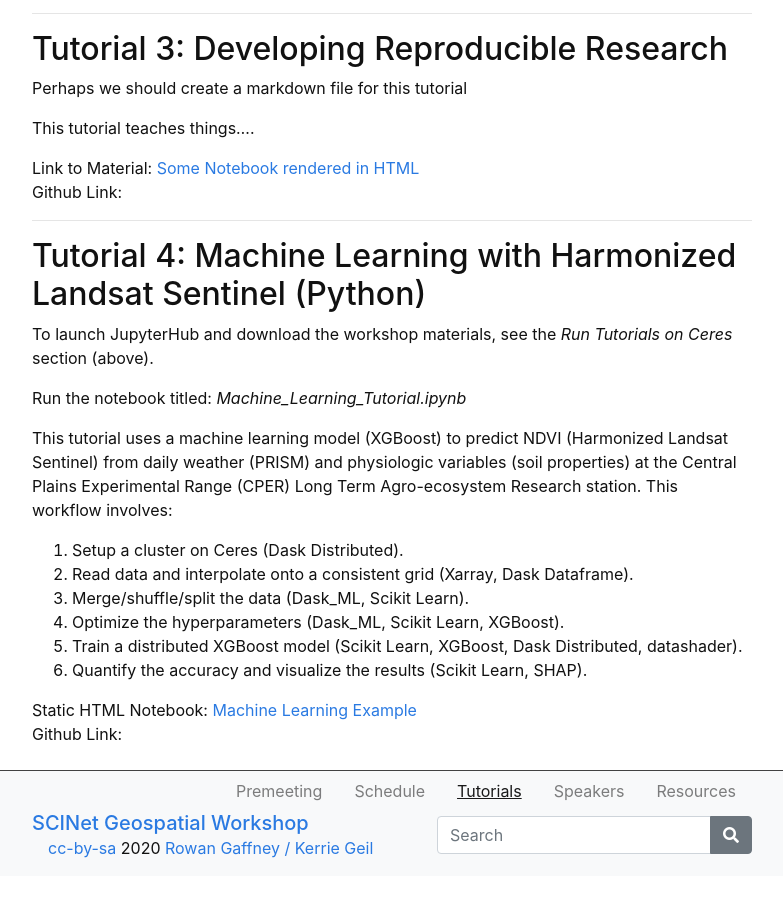
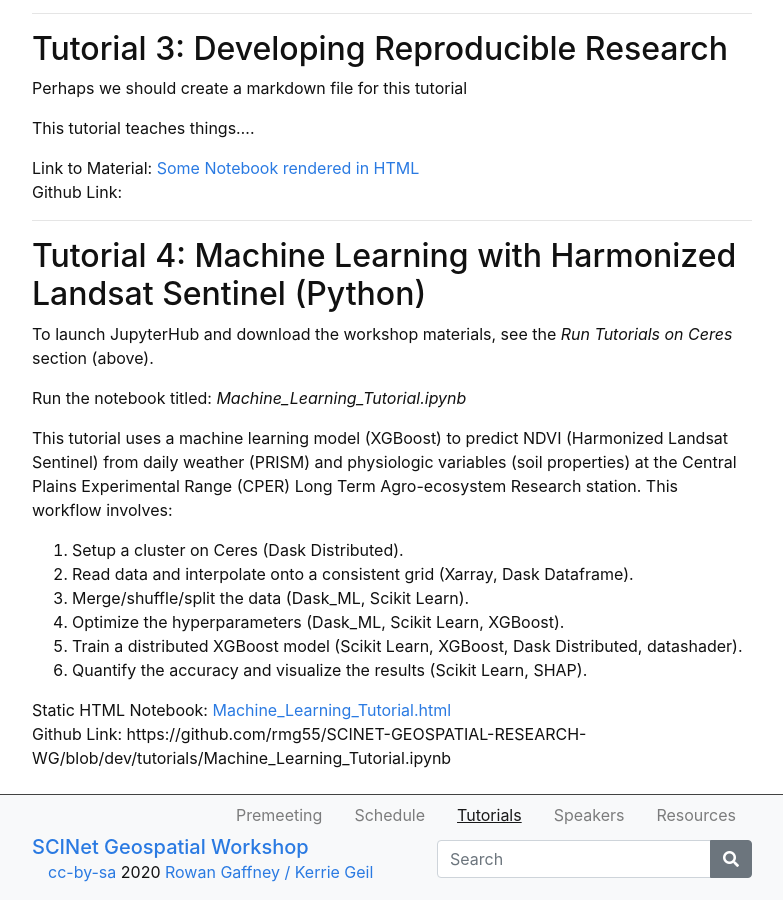
Before and after one commit to sstill88/SCINET-GEOSPATIAL-RESEARCH-WG, a Jekyll site: the page built from content/2-tutorials.md, in a window 1280 px wide and 900 px high, scrolled down 1614 px. Shown: the whole window, without its empty margins (248-1031 px from the left). Built offline with Jekyll 4.4.1, drawn with Linux system fonts in a browser that asks for light colours; before the commit the page ends 2490 px from its top, so only the background shows below that.

Commit message:
fixed link

```diff
--- a/content/2-tutorials.md
+++ b/content/2-tutorials.md
@@ -84,5 +84,5 @@
 5. Train a distributed XGBoost model (Scikit Learn, XGBoost, Dask Distributed, datashader).
 4. Quantify the accuracy and visualize the results (Scikit Learn, SHAP).
 
-Static HTML Notebook: [Machine Learning Example](Machine_Learning_Tutorial.html)<br>
-Github Link:
+Static HTML Notebook: [Machine_Learning_Tutorial.html](Machine_Learning_Tutorial.html)<br>
+Github Link: https://github.com/rmg55/SCINET-GEOSPATIAL-RESEARCH-WG/blob/dev/tutorials/Machine_Learning_Tutorial.ipynb
```
